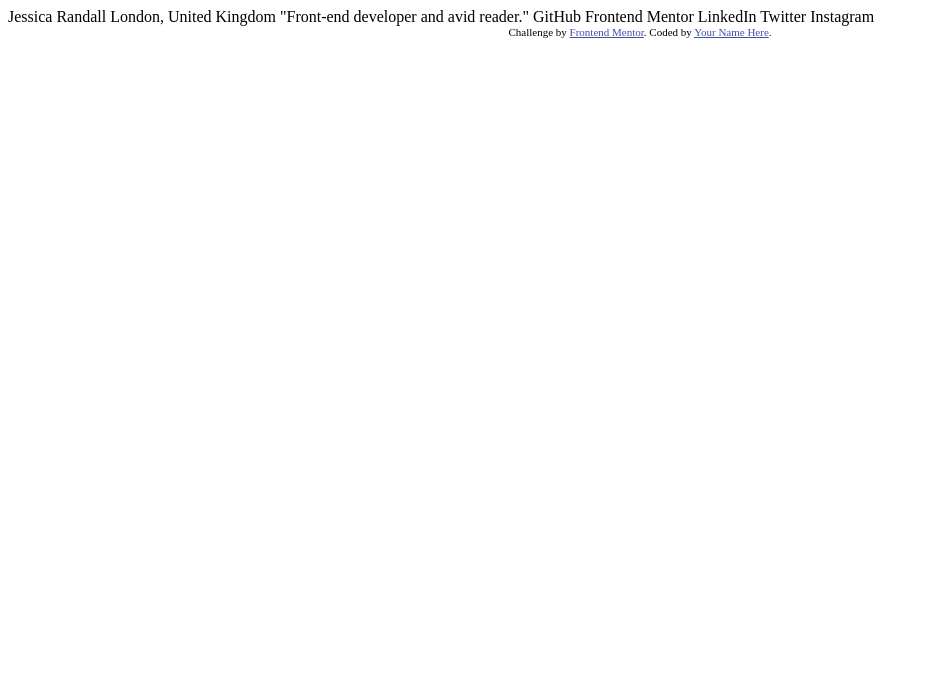
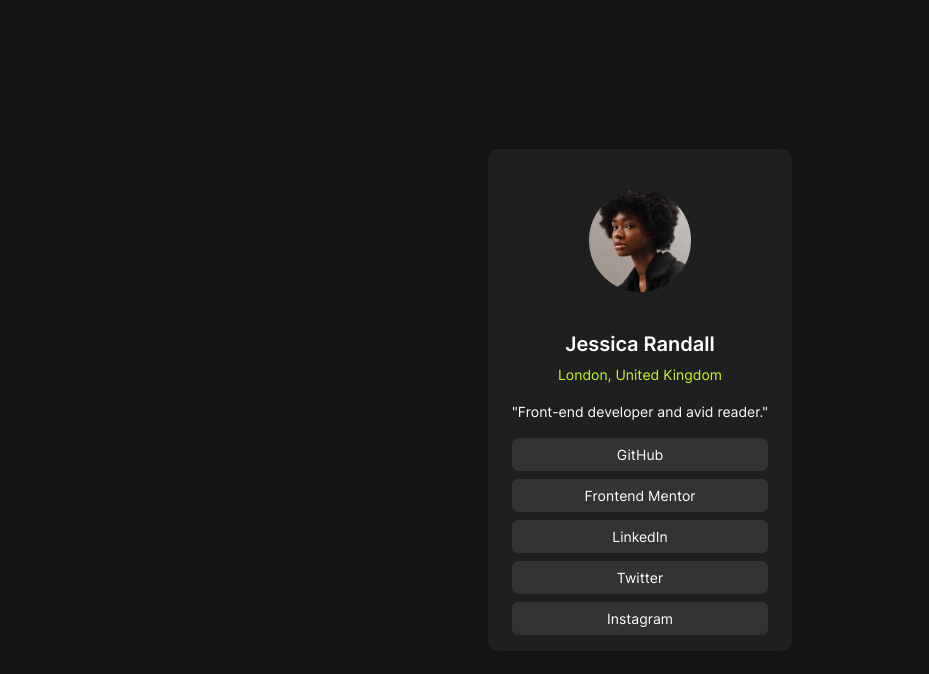
Before and after one commit to JordyMC86/Practicas-Front, a plain HTML site: page social-links-profile-main/social-links-profile-main/index.html in a window 1280 px wide. Shown: the whole page, without its empty margins (0-929 px from the left). Drawn offline with nearby package versions, Linux system fonts and the light colour scheme; files whose address does not match are found by name.

Commit message:
Terminación de social-links

```diff
--- a/social-links-profile-main/social-links-profile-main/index.html
+++ b/social-links-profile-main/social-links-profile-main/index.html
@@ -3,22 +3,39 @@
 <head>
   <meta charset="UTF-8">
   <meta name="viewport" content="width=device-width, initial-scale=1.0"> <!-- displays site properly based on user's device -->
-
+  <!-- FAVICON -->
   <link rel="icon" type="image/png" sizes="32x32" href="./assets/images/favicon-32x32.png">
 
-  <title>Frontend Mentor | Social links profile</title>
+  <!-- BOOTSTRAP -->
+  <link href="https://cdn.jsdelivr.net/npm/bootstrap@5.3.3/dist/css/bootstrap.min.css" rel="stylesheet" integrity="sha384-QWTKZyjpPEjISv5WaRU9OFeRpok6YctnYmDr5pNlyT2bRjXh0JMhjY6hW+ALEwIH" crossorigin="anonymous">
+
+  <!-- STYLE -->
+  <link rel="stylesheet" href="./style.css">
+
+  <title>Social links profile</title>
 
   <!-- Feel free to remove these styles or customise in your own stylesheet 👍 -->
-  <style>
-    .attribution { font-size: 11px; text-align: center; }
-    .attribution a { color: hsl(228, 45%, 44%); }
-  </style>
 </head>
-<body>
+<body class="d-flex justify-content-center align-items-center vh-100">
+  <div class="container d-flex flex-column justify-content-center align-items-center px-4">
+    <img src="./assets/images/avatar-jessica.jpeg"  alt="">
+    <h1>Jessica Randall</h1>
+    <p class="subtitulo">London, United Kingdom</p>
+    <p>"Front-end developer and avid reader."</p>
 
-  Jessica Randall
-  London, United Kingdom
-  "Front-end developer and avid reader."
+    <div class="d-grid gap-2 col-12 mx-auto mb-3 boton">
+      <button class="btn btn-primary" type="button">GitHub</button>
+      <button class="btn btn-primary" type="button">Frontend Mentor</button>
+      <button class="btn btn-primary" type="button">LinkedIn</button>
+      <button class="btn btn-primary" type="button">Twitter</button>
+      <button class="btn btn-primary" type="button">Instagram</button>
+    </div>
+  </div>
+</body>
+
+<!--
+
+
 
   GitHub
   Frontend Mentor
@@ -29,6 +46,6 @@
   <div class="attribution">
     Challenge by <a href="https://www.frontendmentor.io?ref=challenge" target="_blank">Frontend Mentor</a>.
     Coded by <a href="#">Your Name Here</a>.
-  </div>
-</body>
+  </div> -->
+
 </html>
--- /dev/null
+++ b/social-links-profile-main/social-links-profile-main/style.css
@@ -0,0 +1,56 @@
+@font-face {
+    font-family: 'Inter';
+    src: url(./social-links-profile-main/assets/fonts/Inter-VariableFont_slnt\,wght.ttf) format('truetype');
+
+}
+body{
+    background-color: hsl(0, 0%, 8%);
+    color: white;
+    font-family: 'Inter', sans-serif;
+    font-size: 14px;
+}
+
+h1{
+    font-size: 20px;
+    font-weight: 600;
+}
+
+.alto-100{
+    height: 100%;
+}
+
+.container{
+    background-color: hsl(0, 0%, 12%);
+    width: fit-content;
+    height: auto;
+    border-radius: 10px;
+
+}
+
+img{
+    border-radius: 50%;
+    width: 40%;
+    height: auto;
+    margin: 40px;
+
+}
+ .subtitulo{
+    color: hsl(75, 94%, 57%);
+ }
+
+
+.btn-primary{
+    background-color: hsl(0, 0%, 20%);
+    border: none;
+    font-size: 14px;
+ }
+
+ .btn:hover{
+    background-color:hsl(75, 94%, 57%);
+    color: black}
+
+ @media (max-width: 500px ){
+    .container{
+        width: 90%;
+    }
+ }
```
